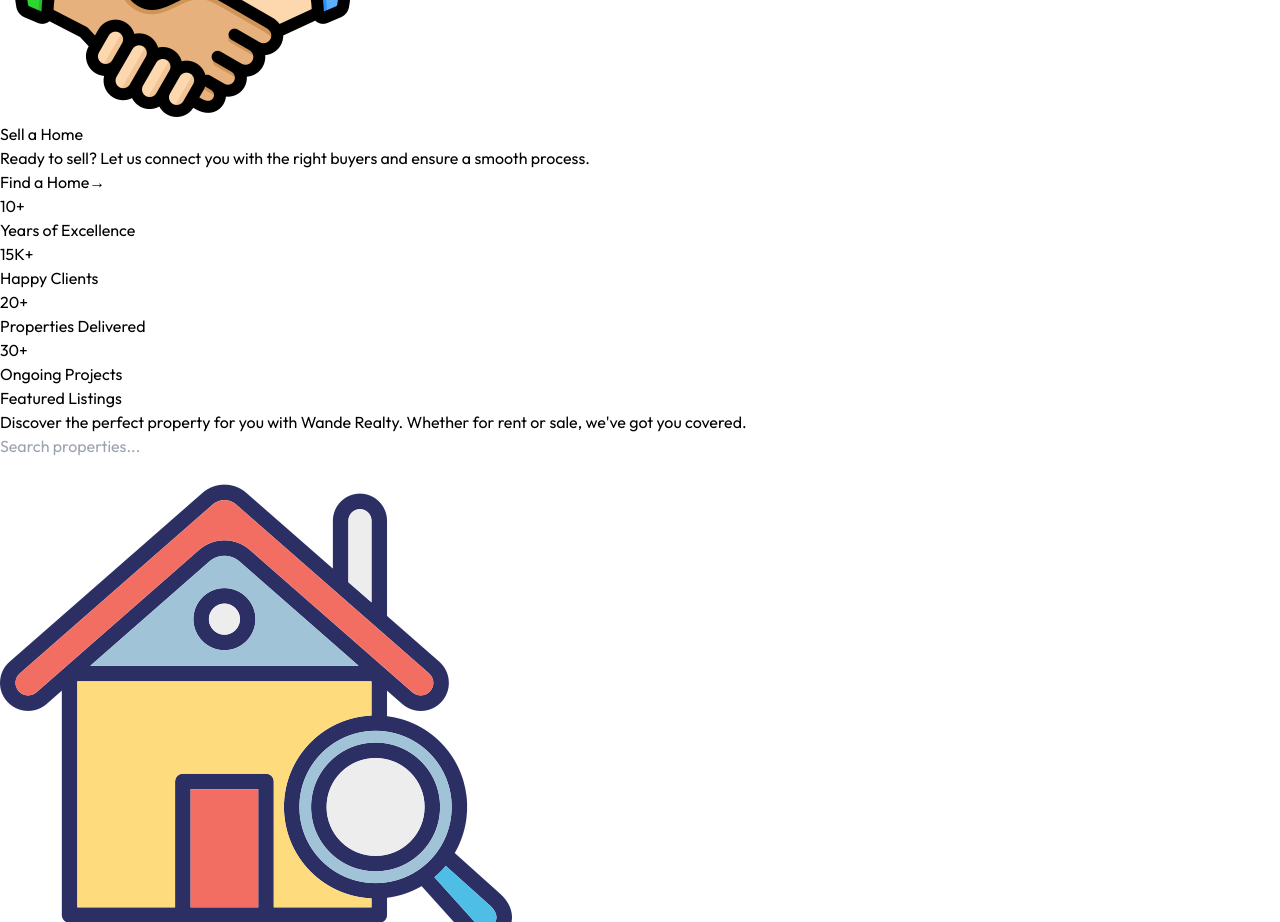
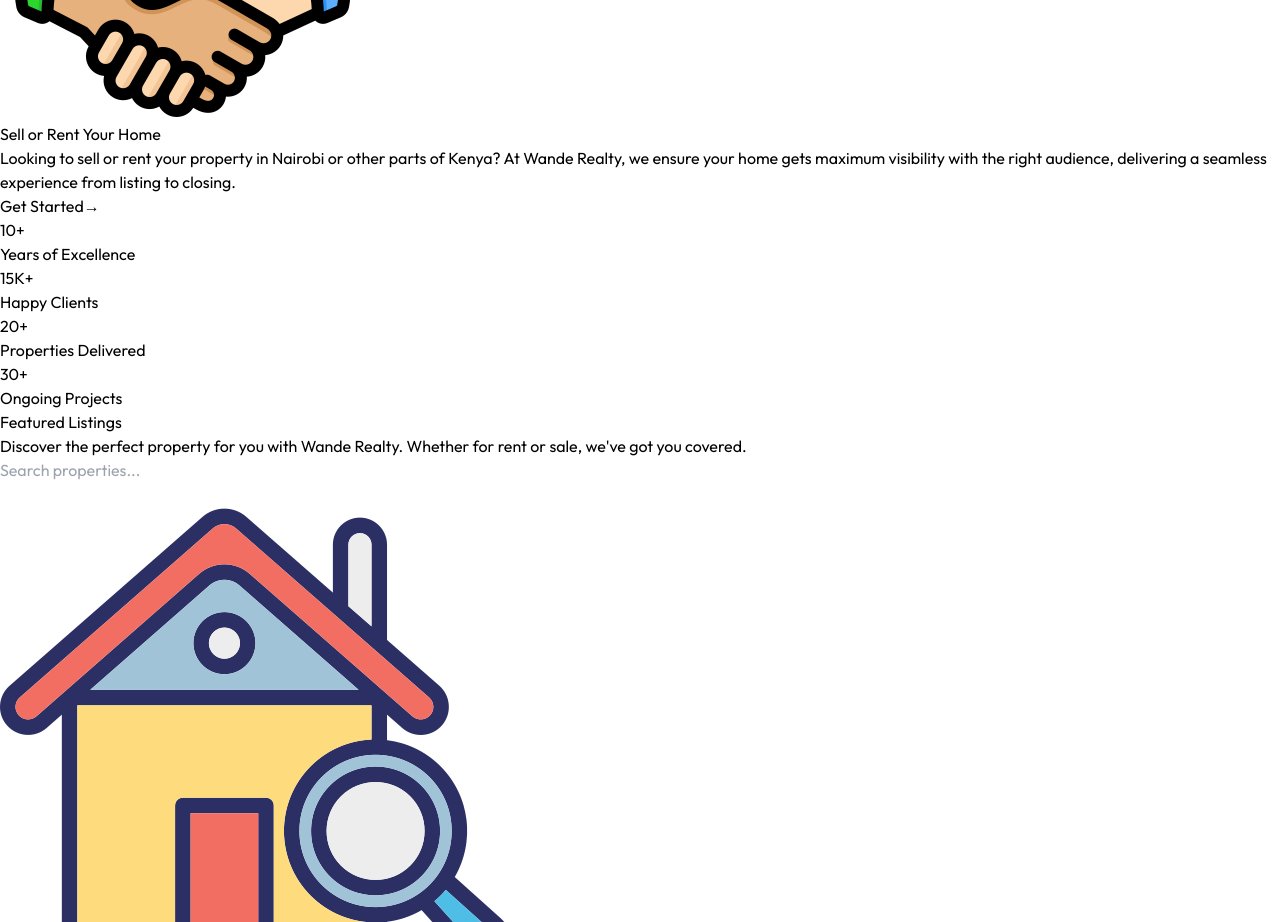
Before and after one commit to b-aragu/Wande-Realty, a React (Vite) app: page / in a window 1280 px wide. Shown: the part 3680-4602 px from the top of the page. Built offline with nearby package versions, Linux system fonts and the light colour scheme.

Commit message:
improve about details

```diff
--- a/src/components/About.jsx
+++ b/src/components/About.jsx
@@ -1,6 +1,5 @@
-import React from 'react';
-import { assets } from '../assets/assets';
-import { motion } from 'framer-motion';
+import { assets } from "../assets/assets";
+import { motion } from "framer-motion";
 
 const About = () => {
   return (
@@ -14,10 +13,14 @@
     >
       {/* Title Section */}
       <h1 className="text-3xl font-bold text-center text-gray-800 sm:text-5xl">
-        About <span className="underline underline-offset-4 decoration-1">Wande Realty</span>
+        About{" "}
+        <span className="underline underline-offset-4 decoration-1">
+          Wande Realty
+        </span>
       </h1>
       <p className="max-w-2xl mt-4 mb-12 text-center text-gray-600">
-        We specialize in connecting you with the right property—whether you're buying, renting, or selling, we make real estate easy and accessible.
+        We specialize in connecting you with the right property—whether you're
+        buying, renting, or selling, we make real estate easy and accessible.
       </p>
 
       {/* Services Section */}
@@ -31,7 +34,8 @@
           />
           <h3 className="text-xl font-semibold text-gray-800">Buy a Home</h3>
           <p className="mt-4 text-gray-600">
-            Discover thousands of homes for sale tailored to match your lifestyle and dreams.
+            Discover thousands of homes for sale tailored to match your
+            lifestyle and dreams.
           </p>
           <a
             href="#Properties"
@@ -53,7 +57,8 @@
           />
           <h3 className="text-xl font-semibold text-gray-800">Rent a Home</h3>
           <p className="mt-4 text-gray-600">
-            Access the best rental options in Kenya. Let us find your next home with ease.
+            Access the best rental options in Kenya. Let us find your next home
+            with ease.
           </p>
           <a
             href="#Properties"
@@ -70,18 +75,24 @@
         <div className="relative flex flex-col items-center p-6 text-center transition duration-300 bg-white border border-gray-200 rounded-lg shadow-lg hover:shadow-xl group">
           <img
             src={assets.service3}
-            alt="Sell a Home"
+            alt="Sell or Rent Your Home with Wande Realty"
             className="w-20 h-20 mb-4 rounded-full"
           />
-          <h3 className="text-xl font-semibold text-gray-800">Sell a Home</h3>
+          <h3 className="text-xl font-semibold text-gray-800">
+            Sell or Rent Your Home
+          </h3>
           <p className="mt-4 text-gray-600">
-            Ready to sell? Let us connect you with the right buyers and ensure a smooth process.
+            Looking to sell or rent your property in Nairobi or other parts of
+            Kenya? At Wande Realty, we ensure your home gets maximum visibility
+            with the right audience, delivering a seamless experience from
+            listing to closing.
           </p>
           <a
-            href="#Properties"
+            href="#Contact"
             className="flex items-center mt-4 space-x-1 text-blue-600 group-hover:underline"
+            aria-label="Contact Wande Realty to sell or rent your home"
           >
-            <span>Find a Home</span>
+            <span>Get Started</span>
             <span>→</span>
           </a>
           {/* Hover Line */}
```
